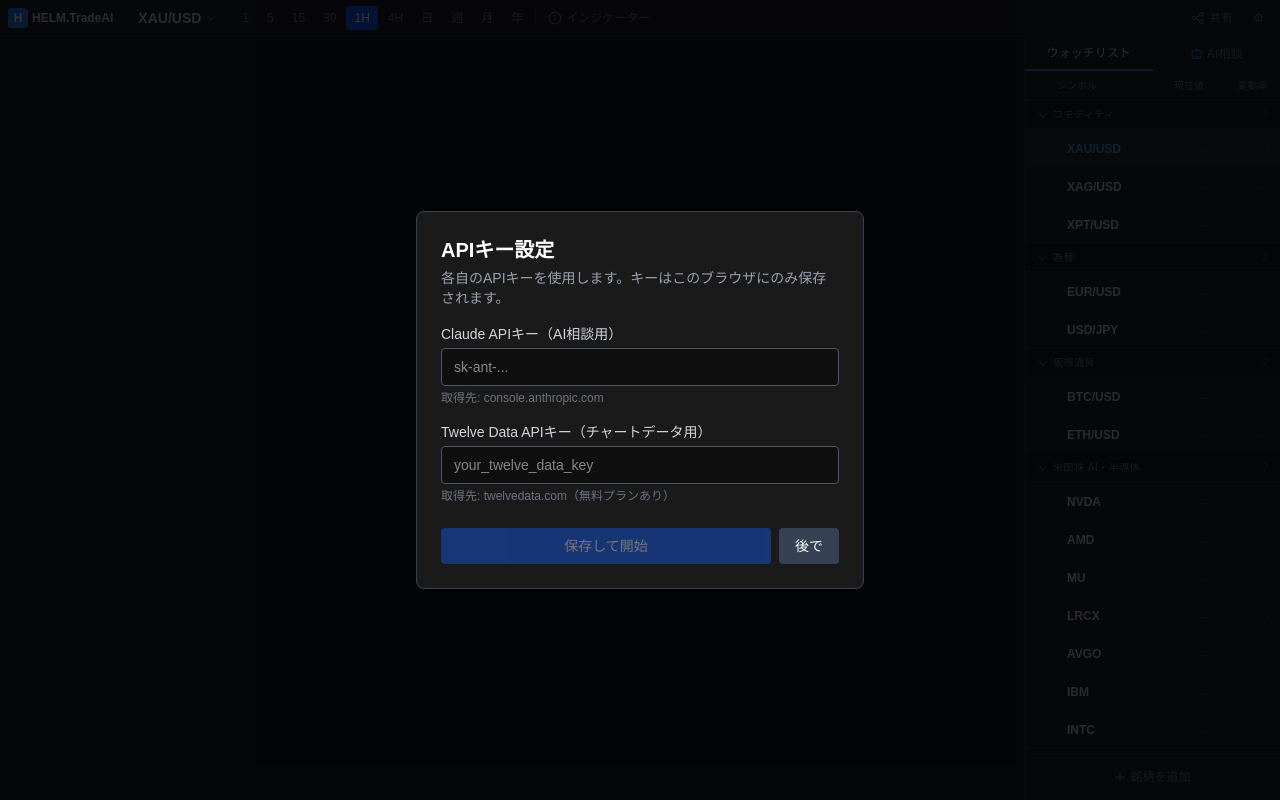
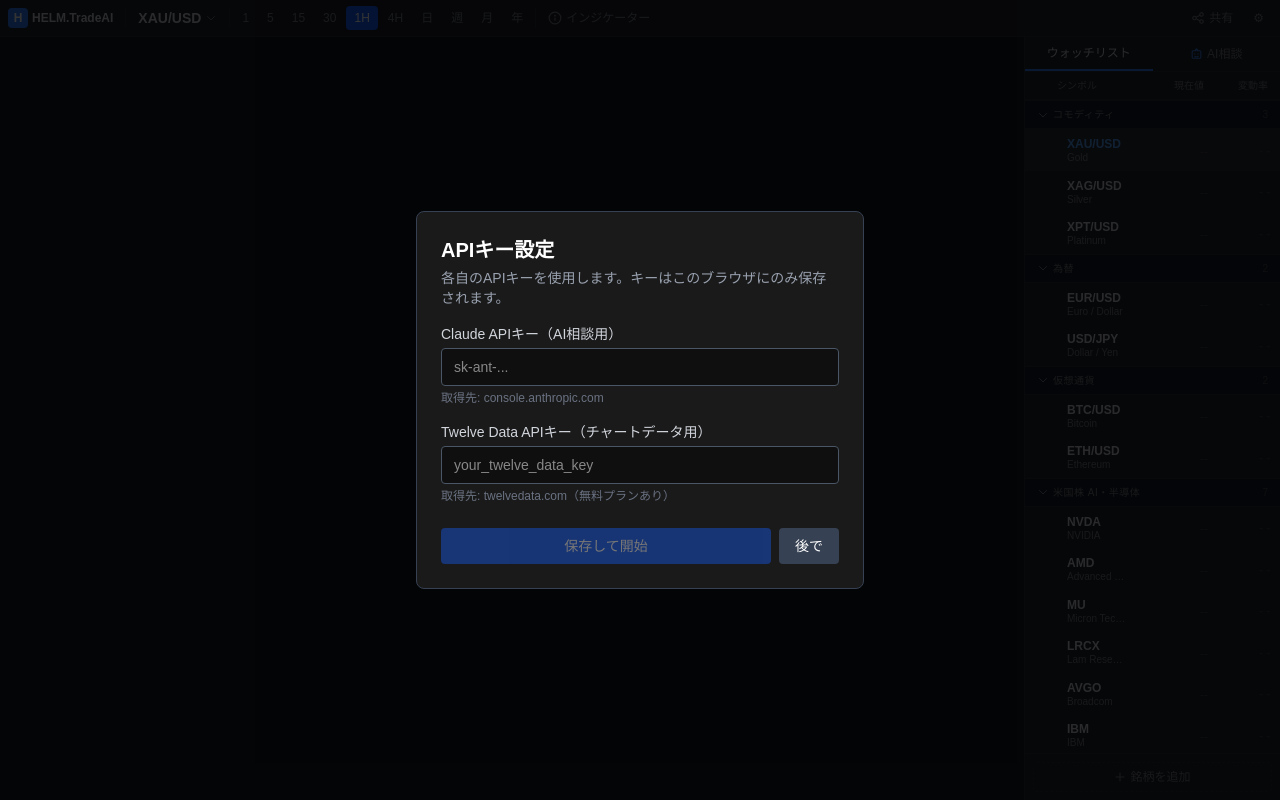
Before and after one commit to yasukem7-byte/helm-tradeai, a Next.js app: page / in a window 1280 px wide. Built offline with nearby package versions, Linux system fonts and the light colour scheme.

Commit message:
ウォッチリスト：米国株・FX・仮想通貨・コモディティに企業名/通貨名を追加

```diff
--- a/components/RightPanel.tsx
+++ b/components/RightPanel.tsx
@@ -4,7 +4,29 @@ import { useState, useRef } from "react";
 import { Indicators, WatchItem } from "@/app/page";
 import AiChat from "@/components/AiChat";
 
-const JP_NAMES: Record<string, string> = {
+const SYMBOL_NAMES: Record<string, string> = {
+  // コモディティ
+  "XAU/USD": "Gold", "XAG/USD": "Silver", "XPT/USD": "Platinum",
+  // 為替
+  "EUR/USD": "Euro / Dollar", "USD/JPY": "Dollar / Yen",
+  "GBP/USD": "Pound / Dollar", "AUD/USD": "Aussie / Dollar",
+  // 仮想通貨
+  "BTC/USD": "Bitcoin", "ETH/USD": "Ethereum",
+  // 米国株 AI・半導体
+  "NVDA": "NVIDIA", "AMD": "Advanced Micro Devices", "MU": "Micron Technology",
+  "LRCX": "Lam Research", "AVGO": "Broadcom", "IBM": "IBM", "INTC": "Intel",
+  // 米国株 テック・プラットフォーム
+  "MSFT": "Microsoft", "GOOG": "Alphabet (Google)", "META": "Meta Platforms",
+  "AMZN": "Amazon", "PLTR": "Palantir", "AAPL": "Apple",
+  // 米国株 防衛・インフラ・宇宙
+  "KTOS": "Kratos Defense", "STRL": "Sterling Infrastructure",
+  "TTAN": "Titan Machinery", "SPCX": "SpaceX",
+  // 米国株 その他
+  "TSLA": "Tesla", "ONDS": "Ondas Holdings", "ONON": "On Running",
+  "V": "Visa", "JEPQ": "JPMorgan Nasdaq ETF", "BRKB": "Berkshire Hathaway",
+  "ABBV": "AbbVie", "GLDM": "SPDR Gold MiniShares",
+  "SPY": "S&P 500 ETF", "QQQ": "Nasdaq 100 ETF",
+  // 日本株
   "7203": "トヨタ", "6758": "ソニー", "9984": "ソフトバンクG",
   "6861": "キーエンス", "7974": "任天堂", "8306": "三菱UFJ",
   "9432": "NTT", "6902": "デンソー", "4063": "信越化学", "8035": "東京エレクトロン",
@@ -15,6 +37,7 @@ const JP_NAMES: Record<string, string> = {
   "5805": "SWCC", "7013": "IHI", "8058": "三菱商事",
   "186A": "アストロスケール", "2036": "NN金ダブルブルETN", "1540": "純金上場信託",
 };
+const JP_NAMES = SYMBOL_NAMES; // 後方互換
 
 const ALL_SYMBOLS = [
   // コモディティ・FX
```
